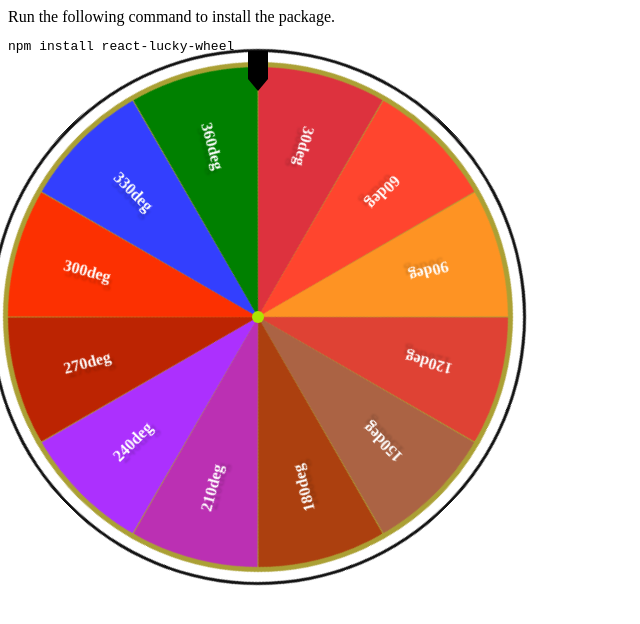
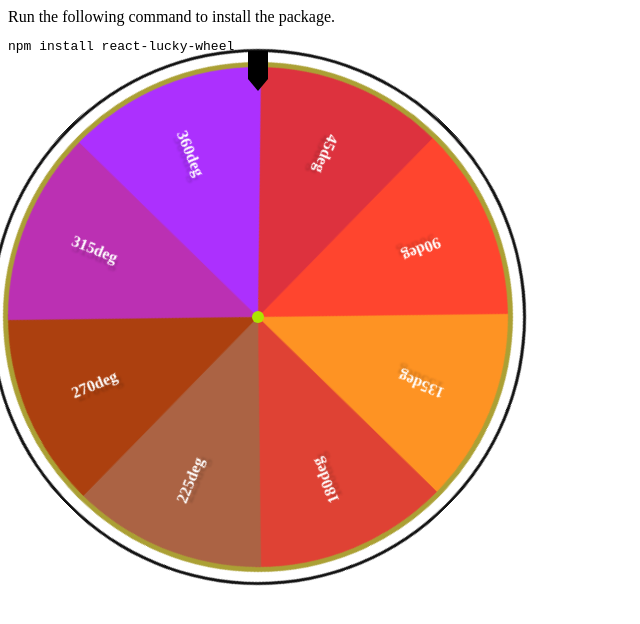
Before and after one commit to Beefy-py/react-lucky-wheel, a React (Create React App) app: page / in a window 1280 px wide. Shown: the top 624 px of the page, without its empty margins (0-640 px from the left). Built offline with nearby package versions, Linux system fonts and the light colour scheme.

Commit message:
feat: :sparkles: segments spin calculations
spin to a random rotation value between -315 and 45. Calculate the degree(rotation) value for each segment. Also changed/updated the types of wheel props

```diff
--- a/src/App.tsx
+++ b/src/App.tsx
@@ -13,29 +13,30 @@ function App() {
                 width: 500,
                 height: 500,
                 segments: [
-                  { name: "One", image: "", hexColor: "#dd323e" },
-                  { name: "Two", image: "", hexColor: "#ff452e" },
-                  { name: "Three", image: "", hexColor: "#fe9323" },
-                  { name: "Four", image: "", hexColor: "#df4234" },
-                  { name: "Five", image: "", hexColor: "#ab6344" },
-                  { name: "Six", image: "", hexColor: "#ac400f" },
-                  { name: "Seven", image: "", hexColor: "#bb30b3" },
-                  { name: "Eight", image: "", hexColor: "#ac30fe" },
-                  { name: "Nine", image: "", hexColor: "#bc2402" },
-                  { name: "Ten", image: "", hexColor: "#fc3001" },
-                  { name: "Eleven", image: "", hexColor: "#333ffe" },
-                  { name: "Twelve", image: "", hexColor: "green" },
-                  // { name: "13", image: "", hexColor: "red" },
-                  // { name: "14", image: "", hexColor: "pink" },
-                  // { name: "15", image: "", hexColor: "blue" },
-                  // { name: "16", image: "", hexColor: "brown" },
-                  // { name: "17", image: "", hexColor: "black" },
-                  // { name: "18", image: "", hexColor: "gray" },
-                  // { name: "19", image: "", hexColor: "beige" },
-                  // { name: "20", image: "", hexColor: "purple" },
+                  { name: "One", image: "", color: "#dd323e" },
+                  { name: "Two", image: "", color: "#ff452e" },
+                  { name: "Three", image: "", color: "#fe9323" },
+                  { name: "Four", image: "", color: "#df4234" },
+                  { name: "Five", image: "", color: "#ab6344" },
+                  { name: "Six", image: "", color: "#ac400f" },
+                  { name: "Seven", image: "", color: "#bb30b3" },
+                  { name: "Eight", image: "", color: "#ac30fe" },
+                  // { name: "Nine", image: "", color: "#bc2402" },
+                  // { name: "Ten", image: "", color: "#fc3001" },
+                  // { name: "Eleven", image: "", color: "#333ffe" },
+                  // { name: "Twelve", image: "", color: "green" },
+                  // { name: "13", image: "", color: "red" },
+                  // { name: "14", image: "", color: "pink" },
+                  // { name: "15", image: "", color: "blue" },
+                  // { name: "16", image: "", color: "brown" },
+                  // // { name: "17", image: "", color: "black" },
+                  // { name: "18", image: "", color: "gray" },
+                  // { name: "19", image: "", color: "beige" },
+                  // { name: "20", image: "", color: "purple" },
                 ],
                 backgroundColor: "#aba034",
                 timingFunction: "ease-in-out",
+                rotations:3,
               }}
               spinBtn={{
                 text: "spin",
--- a/src/components/Wheel.tsx
+++ b/src/components/Wheel.tsx
@@ -2,7 +2,10 @@ import React, { useEffect, useRef, useState } from "react";
 import { useAnimate, motion } from "framer-motion";
 import styled from "styled-components";
 
-type Segment = { name: string; image: string; hexColor: string };
+type Segment = { name: string; image: string; color: string };
+type ExtraSegmentFields = {segmentRotation: number, clipPathValue:number, degreeSpan:Array<number>, rotation:number}
+
+type ExtendedSegment = Segment & ExtraSegmentFields;
 
 type Props = {
   wheel: {
@@ -11,6 +14,7 @@ type Props = {
     segments: Array<Segment>;
     backgroundColor: string;
     timingFunction: string;
+    rotations: number;
   };
   spinBtn: {
     text: string;
@@ -32,8 +36,10 @@ type Props = {
 };
 
 const Wheel = ({ wheel, spinBtn, pin }: Props) => {
-  const [rotationValue, setRotationValue] = useState<number>(45);
-  const [scope, animate] = useAnimate();
+  const startingRotation = 45; //base starting position. This is to start in the middle 90deg
+  const initialRotationValue = (360*wheel.rotations)+startingRotation;
+  const [rotationValue, setRotationValue] = useState<number>(initialRotationValue);
+  const [segments, setSegments] = useState<ExtendedSegment[]>([]);console.log(segments);
 
   if (wheel.segments.length < 4) {
     throw new Error("Only allowing more than 4 segments");
@@ -46,24 +52,6 @@ const Wheel = ({ wheel, spinBtn, pin }: Props) => {
   if (wheel.segments.length % 4 !== 0) {
     throw new Error("The amount of items should be divisible by 4");
   }
-
-  // const wheelRef = useRef<HTMLDivElement>(null);
-
-  const spin = () => {
-    setRotationValue((previousRotationValue) => {
-      let result: number;
-      const max = 360;
-      const min = 10;
-
-      const randomValue = Math.floor(Math.random() * (max - min + 1)) + min;
-
-      result = previousRotationValue + randomValue + 45;
-
-      console.log("Rotate Degrees: ", result % 360);
-
-      return result;
-    });
-  };
 
   const clipPathValues: Record<number, number> = {
     4: 100,
@@ -83,6 +71,47 @@ const Wheel = ({ wheel, spinBtn, pin }: Props) => {
     // 18: 30,
     // 19: 28,
     20: 27,
+  };
+
+  useEffect(() => {
+
+  setSegments(() =>{
+    let previousRotation = 45;
+    let nextRotation;
+
+    return wheel.segments.map((segment, index) => {
+      // Calculate the rotation for each segment based on the total number of segments
+      const rotation = 360 / wheel.segments.length;
+
+      // Calculate clipPath based on the number of segments
+      const clipPathValue = clipPathValues[wheel.segments.length];
+
+      // Use the calculated rotation for the transform
+      const segmentRotation = rotation * (index + 0.5);
+
+          // Calculate the starting and ending degree values for the degreeSpan
+          nextRotation = 45 - (rotation * (index + 1));
+          const startDegree = nextRotation;
+          const endDegree = previousRotation;
+          previousRotation = nextRotation;
+
+      return {segmentRotation, degreeSpan:[startDegree,endDegree], clipPathValue, ...segment, rotation}})
+  }
+    )
+
+  }, [])
+
+  const spin = () => {
+    setRotationValue((previousRotationValue) => {
+      const max = 45;
+      const min = -315;
+
+       const rotationValue = Math.random() * (max - min) + min;
+
+      console.log("Rotate Degrees: ", rotationValue);
+
+      return rotationValue;
+    });
   };
 
   const SpinBtn = styled.div`
@@ -180,9 +209,9 @@ const Wheel = ({ wheel, spinBtn, pin }: Props) => {
       )}
       <motion.div
         className="wheel"
-        initial={{ rotate: 45 }}
+        initial={{ rotate: initialRotationValue }}
         animate={{
-          rotate: rotationValue,
+          rotate: rotationValue ,
           transition: { duration: 0 },
         }}
         style={{
@@ -199,24 +228,17 @@ const Wheel = ({ wheel, spinBtn, pin }: Props) => {
         }}
         onClick={spin}
       >
-        {wheel.segments.map((segment, index) => {
-          // Calculate the rotation for each segment based on the total number of segments
-          const rotation = 360 / wheel.segments.length;
-
-          // Calculate clipPath based on the number of segments
-          const clipPathValue = clipPathValues[wheel.segments.length];
-
-          // Use the calculated rotation for the transform
-          const segmentRotation = rotation * (index + 0.5);
+        {segments.map((segment, index:number) => {
+          const {segmentRotation, clipPathValue, rotation, name, color} = segment;
 
           return (
             <div
-              key={index + segment.name}
+              key={index + name}
               style={{
                 position: "absolute",
                 width: "50%",
                 height: "50%",
-                background: segment.hexColor,
+                background: color,
                 transformOrigin: "bottom right",
                 transform: `rotate(${segmentRotation}deg)`,
                 // Use the calculated clipPathValue for the clipPath
```
